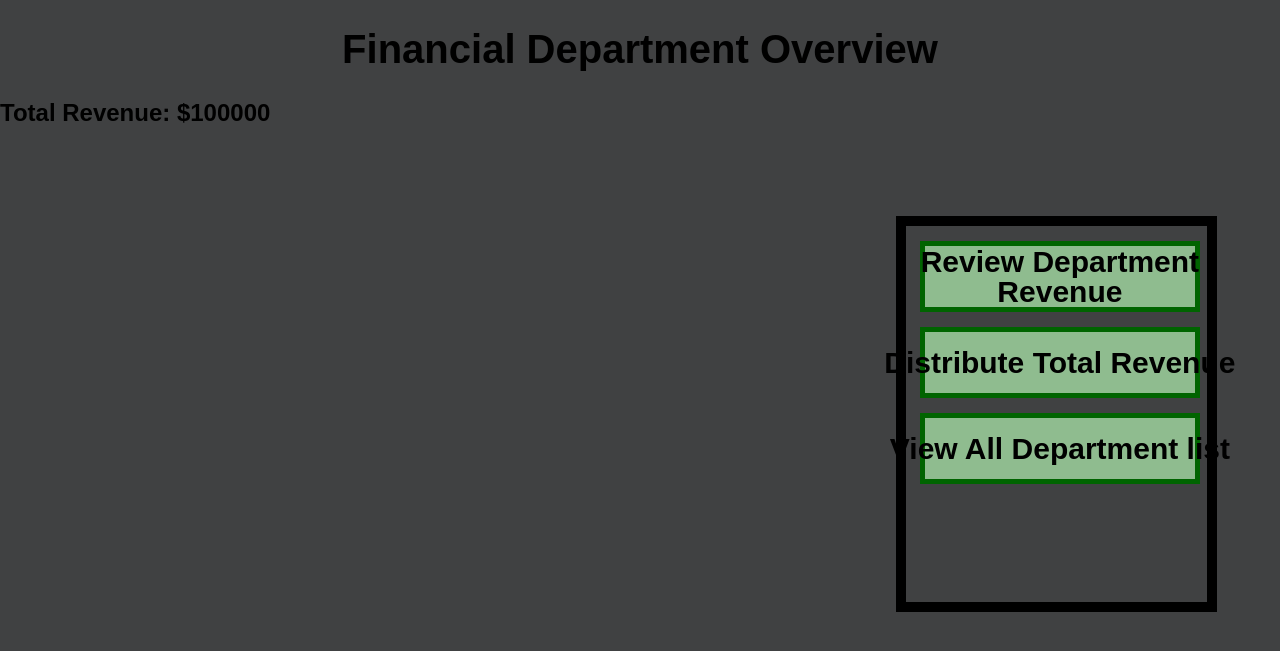
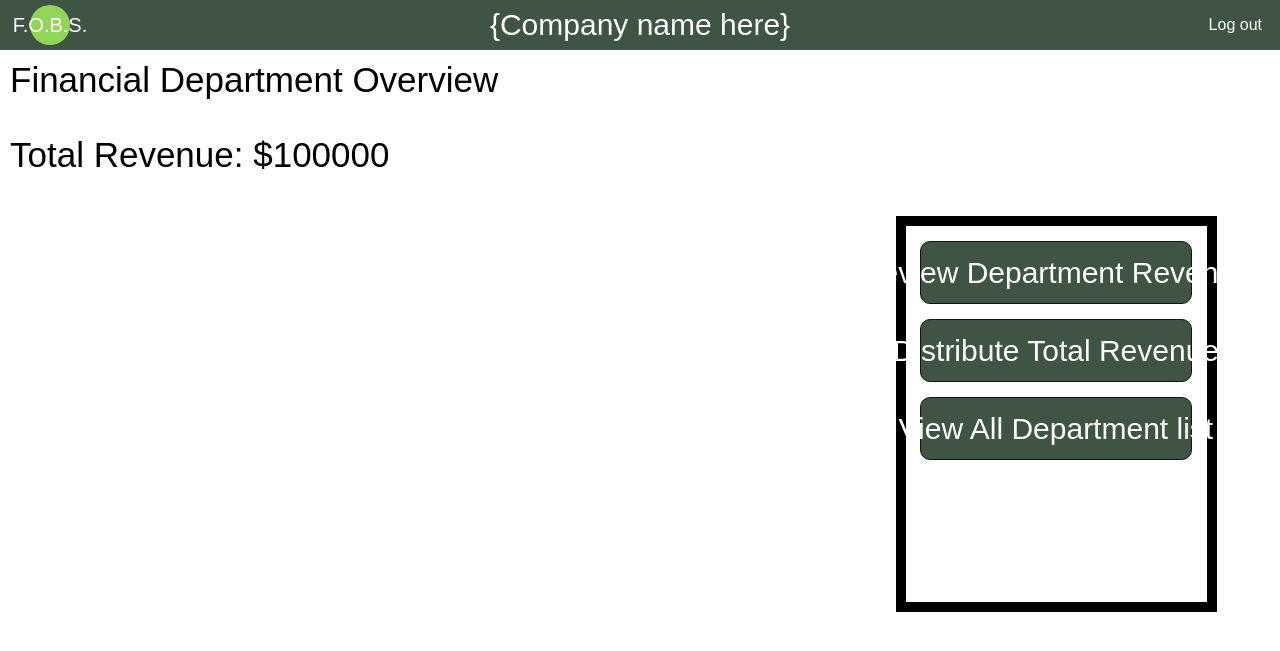
Before and after one commit to Anorth1997/FinancialOnlineBudgetingSystem, a Flask app: page /financial in a window 1280 px wide. Shown: the top 651 px of the page. Run offline with Flask 2, Linux system fonts and the light colour scheme.

Commit message:
Add userLayout.html, ceo.html and financial.html to use userLayout.html, add image to login.html

```diff
--- a/app/static/css/userPages.css
+++ b/app/static/css/userPages.css
@@ -3,14 +3,14 @@
 }
 
 body {
-    background-color: rgb(64, 65, 66);
+    /* background-color: rgb(64, 65, 66); */
+    background-color: white;
     padding: 0;
     margin: 0;
 }
 
-
 .welcome-text {
-    color: white;
+    color: black;
     font-size: 35px;
     margin-left: 10px;
 }
@@ -92,8 +92,9 @@ a {
 }
 
 .Button {
-	border:5px solid DarkGreen;
-	background-color:DarkSeaGreen;
+    border:1px solid rgb(20, 20, 20);
+    border-radius: 10px;
+	background-color:rgb(63, 84, 67);;
 	font-size:30px;
 	line-height:30px;
 	margin-bottom:100px;
@@ -105,12 +106,13 @@ a {
 	margin-bottom:5%;
 	margin-left:4.5%;
 	margin-right:5%;
-	font-weight:bold;
 	text-align:center;
-	position:relative;
+    position:relative;
 }
 
 .ButtonText {
+    color: white;
+    font-weight: 300px;
 	position:absolute;
 	top:50%;
 	left:50%;
--- a/app/templates/ceo.html
+++ b/app/templates/ceo.html
@@ -1,4 +1,6 @@
 {% extends "userLayout.html" %}
+
+{% block title %}CEO{% endblock %}
 
 {% block content %}
 <span class="welcome-text">Hello, {CEO name here}!</span
--- a/app/templates/financial.html
+++ b/app/templates/financial.html
@@ -1,15 +1,11 @@
-<!DOCTYPE html>
-<html>
+{% extends "userLayout.html" %}
 
-<head>
-    <title>Financial department</title>
-    <meta name="viewport" content="width=device-width, initial-scale=1.0">
-    <link rel="stylesheet" href="{{ url_for('static', filename='css/userPages.css') }}">
-</head>
+{% block title %}Financial department{% endblock %}
 
-<body>
-    <h1 style="font-size:40px; text-align:center;">Financial Department Overview</h1>
-    <h2 style="left: 20px; top: 20px;">Total Revenue: $100000</h2>
+
+{% block content %}
+    <span class="welcome-text">Financial Department Overview</span>
+    <p class="welcome-text">Total Revenue: $100000</p>
     <div class="graph">
     </div>
     <div class="OverviewButtonsFrame">
@@ -17,6 +13,4 @@
         <div class="Button"><span class="ButtonText">Distribute Total Revenue</span></div>
         <div class="Button"><span class="ButtonText">View All Department list</span></div>
     </div>
-</body>
-
-</html>
+{% endblock %}
--- a/app/templates/login.html
+++ b/app/templates/login.html
@@ -4,9 +4,11 @@
 <head>
     <title>Login</title>
     <meta name="viewport" content="width=device-width, initial-scale=1.0">
+        <link rel="stylesheet" href="{{ url_for('static', filename='css/homePage.css') }}">
 </head>
 
 <body style="background-color=blue;">
+    <div class="bg"></div>
     <div class="container">
     </br></br></br></br></br></br></br></br></br></br></br>
     <center><label for="uname"><b><font size="+2">Username</font></b></label>
--- a/app/templates/userLayout.html
+++ b/app/templates/userLayout.html
@@ -2,6 +2,7 @@
 <html>
 
 <head>
+    <title>{% block title %}{% endblock %}</title>
     <meta name="viewport" content="width=device-width, initial-scale=1.0">
     <link rel="stylesheet" href="{{ url_for('static', filename='css/userPages.css') }}">
 </head>
```
Also changed, not shown: app/static/css/homePage.css (added, +42 -0 lines), app/static/images/bg.jpg (added), 1 other file.
